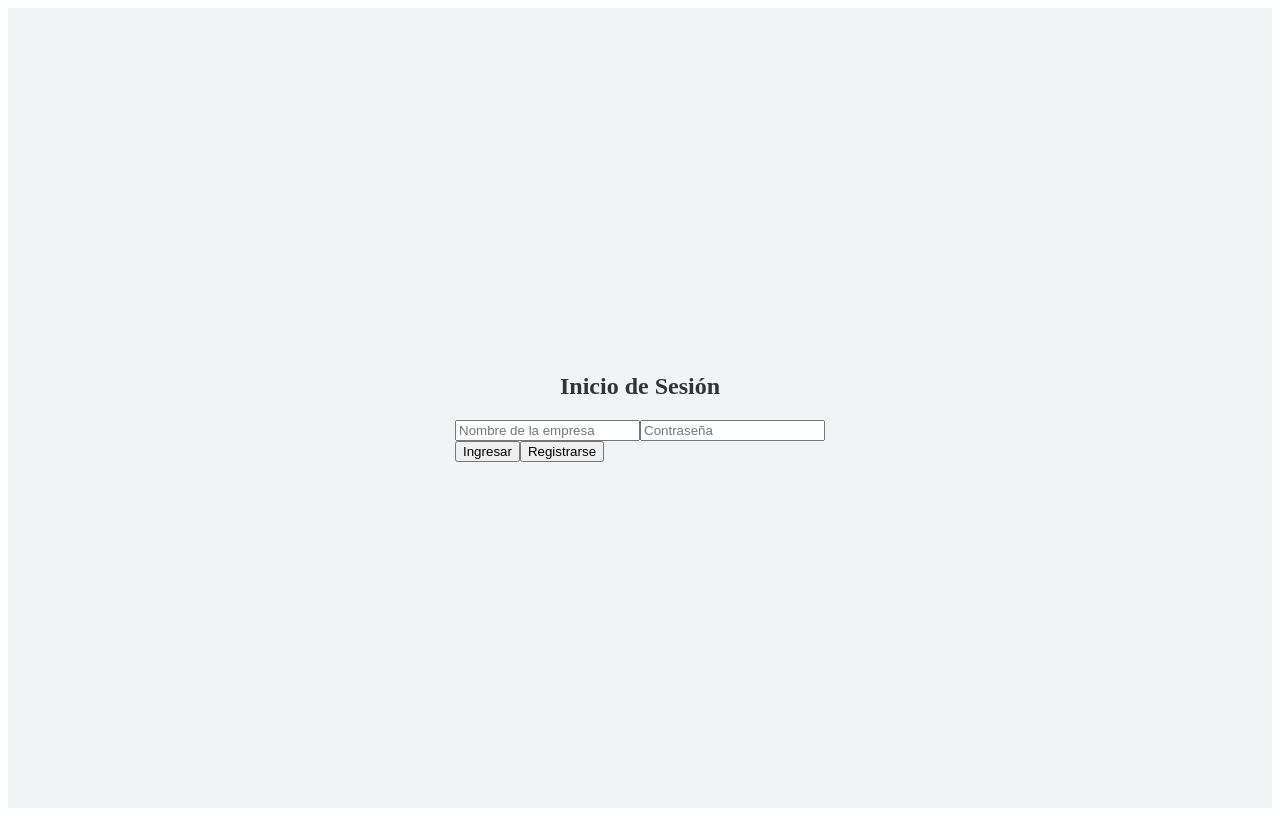
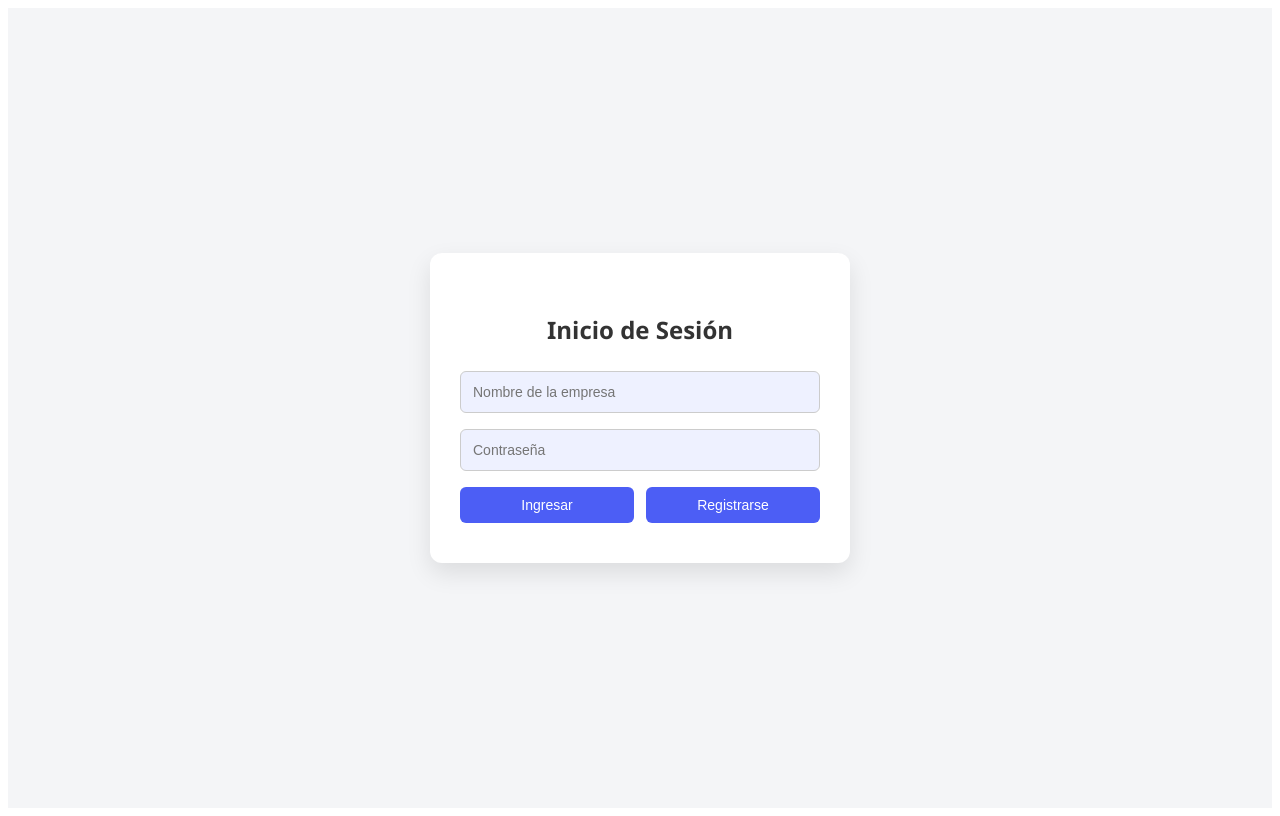
Before and after one commit to LyMCompany/sistema-inventario-rfid, a React (Create React App) app in the folder frontend/: page / in a window 1280 px wide. Built offline with nearby package versions, Linux system fonts and the light colour scheme.

Commit message:
Fix: restablecido el estilo original del login

```diff
--- a/frontend/src/styles/Login.css
+++ b/frontend/src/styles/Login.css
@@ -1,62 +1,59 @@
 .login-container {
+  height: 100vh;
   display: flex;
   justify-content: center;
   align-items: center;
-  height: 100vh;
-  background-color: #f2f3f5;
+  background-color: #f4f5f7;
+  font-family: 'Segoe UI', sans-serif;
 }
 
-.login-form-wrapper {
+.login-box {
   background-color: white;
-  padding: 2rem;
-  border-radius: 16px;
-  box-shadow: 0px 0px 12px rgba(0, 0, 0, 0.15);
-  min-width: 320px;
+  padding: 40px 30px;
+  border-radius: 12px;
+  box-shadow: 0 10px 25px rgba(0, 0, 0, 0.1);
+  width: 360px;
+  text-align: center;
 }
 
-.login-form {
-  display: flex;
-  flex-direction: column;
-  gap: 1rem;
+.login-title {
+  font-size: 24px;
+  margin-bottom: 25px;
+  color: #333;
+  font-weight: bold;
 }
 
-.login-form h2 {
-  text-align: center;
-  color: #333;
+.login-box input {
+  width: 100%;
+  padding: 12px;
+  margin-bottom: 16px;
+  border-radius: 6px;
+  border: 1px solid #ccc;
+  background-color: #eef1ff;
+  font-size: 14px;
+  box-sizing: border-box;
 }
 
-.input-field {
-  padding: 0.6rem;
-  font-size: 1rem;
-  border: 1px solid #ccc;
-  border-radius: 10px;
-  outline: none;
+.login-buttons {
+  display: flex;
+  justify-content: space-between;
+  gap: 12px;
 }
 
-.submit-button {
-  padding: 0.6rem;
-  background-color: #5c6bc0;
+.login-button,
+.register-button {
+  flex: 1;
+  padding: 10px 0;
+  border: none;
+  border-radius: 6px;
+  background-color: #4c5ef5;
   color: white;
-  border: none;
-  border-radius: 10px;
+  font-size: 14px;
   cursor: pointer;
-  font-weight: bold;
   transition: background-color 0.3s ease;
 }
 
-.submit-button:hover {
-  background-color: #3f51b5;
+.login-button:hover,
+.register-button:hover {
+  background-color: #3948c9;
 }
-
-.message {
-  text-align: center;
-  font-size: 0.95rem;
-}
-
-.success {
-  color: green;
-}
-
-.error {
-  color: red;
-}
```
